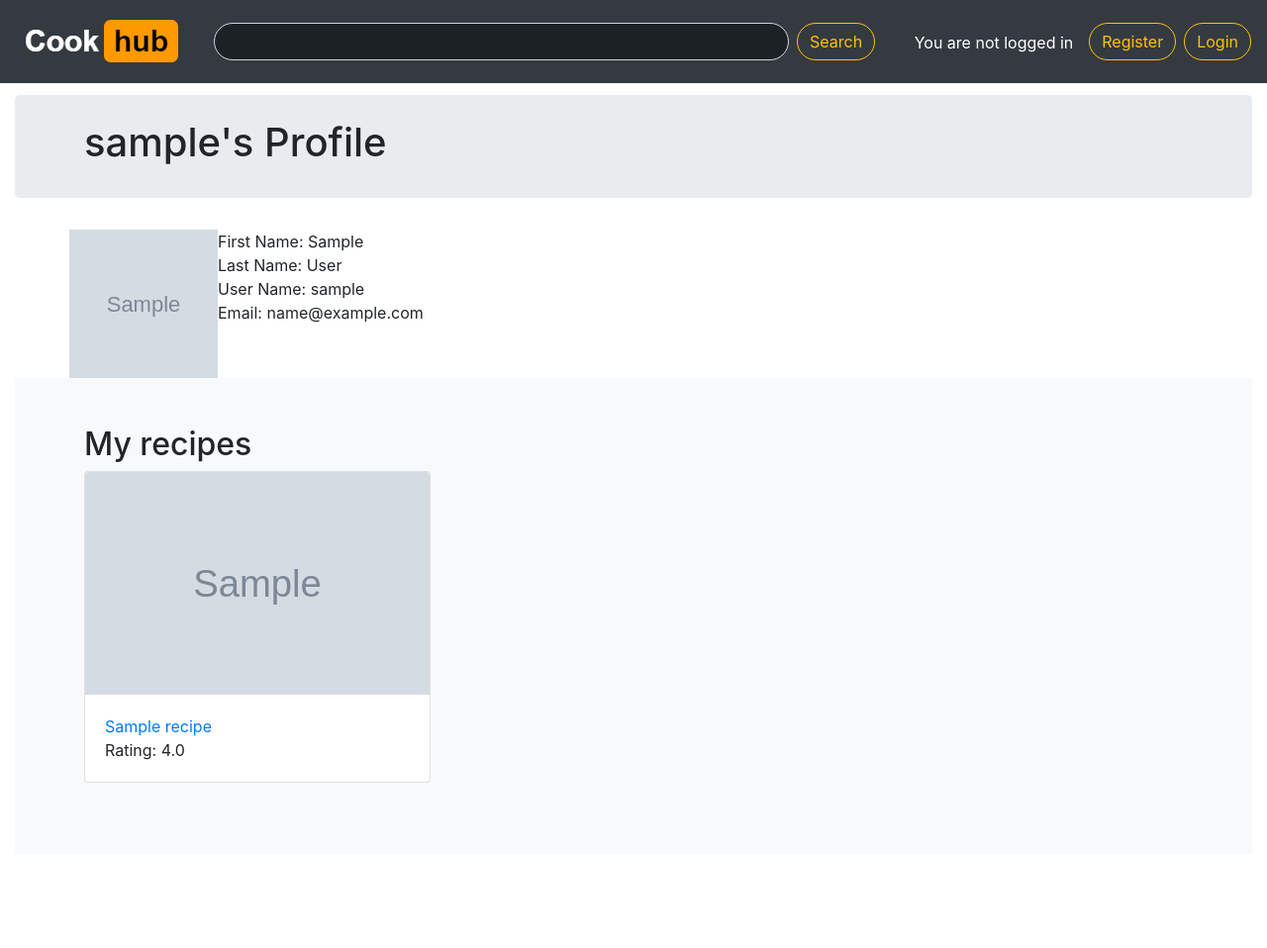
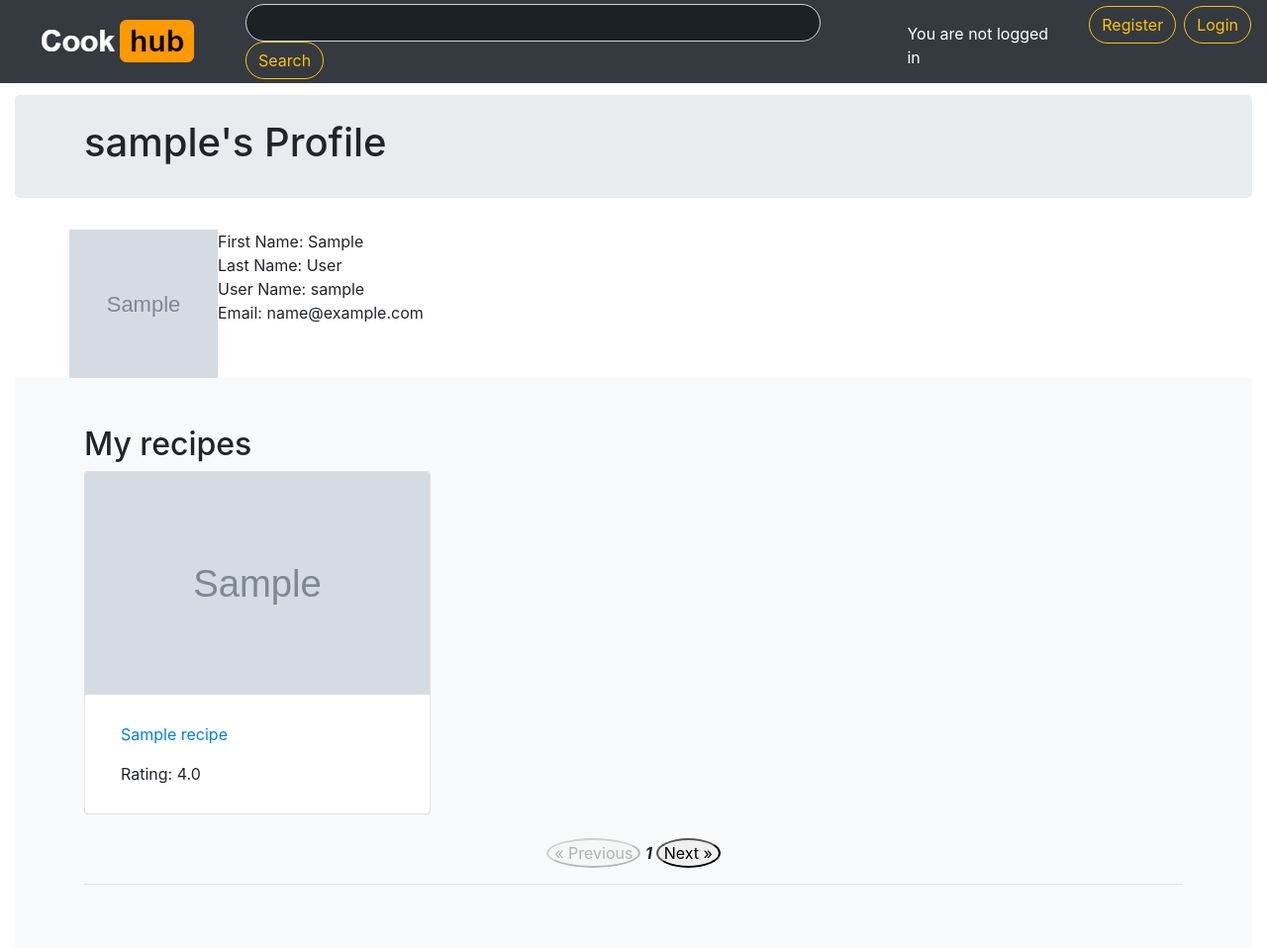
Before and after one commit to Konrad9/cookhub, a Django app: a page that uses cookhub/templates/cookhub/profile.html in a window 1280 px wide. Shown: the whole page at 99% size. Before the commit the page ends 791 px from the top, so only its background shows below. Run offline with Django 3.2, Linux system fonts and the light colour scheme; tables that the repository leaves empty hold one stand-in row (values such as "Sample post"); grey boxes marked "Sample" are stand-in pictures; some libraries are stand-ins or nearby versions.

Commit message:
pagintion mechanism created, not yet implemented to the pages

```diff
--- a/cookhub/cookhub/forms.py
+++ b/cookhub/cookhub/forms.py
@@ -65,7 +65,7 @@ class CommentForm(forms.ModelForm):
         exclude = ('user', 'recipe',)
 
 class RatingForm(forms.ModelForm):
-    rating = forms.IntegerField()
+    rating = forms.IntegerField(min_value=1, max_value=5)
 
     class Meta:
         model = Rating
--- a/cookhub/cookhub/urls.py
+++ b/cookhub/cookhub/urls.py
@@ -1,22 +1,25 @@
 from django.urls import path
 from cookhub import views
-from cookhub.views import Homepage, EditProfileView, ProfileView, RecipeView, EditRecipeView, SaveRecipeView
+from cookhub.views import Homepage, EditProfileView, ProfileView, RecipeView, EditRecipeView, DeleteRecipeView, SavedRecipesView, PaginationView
 
 app_name = 'cookhub'
 
 urlpatterns = [
     path('', Homepage.as_view(), name='homepage'),
+    path("test/", views.test, name="test"),
     path('register/', views.register, name='register'),
     path('login/', views.user_login, name='login'),
     path('logout/', views.user_logout, name='logout'),
     path('profile/<username>/', ProfileView.as_view(), name='profile'),
     path('profile/<username>/edit/', EditProfileView.as_view(), name='edit_profile'),
     path('profile/<username>/edit/change_password/', views.change_password, name='change_password'),
+    path("getRecipesPagination/", PaginationView.as_view(), name="recipe_pagination"),
     path('recipe/<recipe_id>/', RecipeView.as_view(),  name='recipe'),
-    path("save_recipe/", SaveRecipeView.as_view(), name="save_recipe"),
+    path("save_recipe/", SavedRecipesView.as_view(), name="save_recipe"),
     path('add_recipe/', views.create_recipe, name='create_recipe'),
     path('add_recipe/<recipe_id>/', views.add_recipe, name='add_recipe'),
     path('add_recipe/<recipe_id>/<ingredient_id>/', views.del_ingredient, name = 'del_ingredient'),
     path('recipe/<recipe_id>/edit/', EditRecipeView.as_view(), name='edit_recipe'),
     path('recipe/<recipe_id>/edit/<ingredient_id>/', views.del_editingredient, name='del_editingredient'),
+    path("recipe/<recipe_id>/delete/", DeleteRecipeView.as_view(), name="deleteRecipe"),
 ]
--- a/cookhub/cookhub/views.py
+++ b/cookhub/cookhub/views.py
@@ -12,6 +12,7 @@ from django.contrib.auth.models import User
 from cookhub.forms import UserForm, UserProfileForm, RecipeForm, RatingForm, CommentForm, IngredientForm, CategoryForm, IngredientArrayForm, ChangePasswordForm
 from cookhub.models import UserModel, Recipe, Rating, Comment, Ingredient, Category, IngredientArray
 from django.utils import timezone
+from django.core.paginator import Paginator
 
 
 class Homepage(View):
@@ -27,11 +28,9 @@ class Homepage(View):
             for recipe in context_dict['newestRecipes']:
                 if recipe in savedRecipes:
                     saved += [recipe.id]
-                    print(recipe)
             for recipe in context_dict['popularRecipes']:
                 if recipe in savedRecipes:
                     saved += [recipe.id]
-                    print(recipe)
         context_dict["saved"] = saved
         response = render(request, 'cookhub/homepage.html', context=context_dict)
         return response
@@ -237,11 +236,17 @@ class ProfileView(View):
 
         context_dict = {'user_profile': user_profile,
                         'selected_user': user, }
-        recipe_list = Recipe.objects.filter(user=user).order_by('-creationDate')[:5]
-        context_dict['MyRecipes'] = recipe_list
-        savedRecipeList = user_profile.saved_recipes.all()[:5]
-        context_dict["SavedRecipes"] = savedRecipeList
+
+        recipe_list = Recipe.objects.filter(user=user).order_by('-creationDate')
+        context_dict['MyRecipes'] = recipe_list[:3]
+        context_dict["MyRecipePages"] = len(recipe_list)//3+1
+
+        savedRecipeList = user_profile.saved_recipes.all()
+        context_dict["SavedRecipes"] = savedRecipeList[:3]
+        context_dict["SavedRecipePages"] = len(savedRecipeList)//3+1
+
         return render(request, 'cookhub/profile.html', context_dict)
+
 
     @method_decorator(login_required)
     def post(self, request, username):
@@ -265,6 +270,7 @@ class ProfileView(View):
                         'selected_user': user,
                         'form': form}
         return render(request, 'cookhub/profile.html', context_dict)
+
 
 
 @login_required
@@ -299,6 +305,7 @@ class RecipeView(View):
             comments = Comment.objects.filter(recipe=recipe)
             ratings = Rating.objects.filter(recipe=recipe)
             creator = recipe.user
+            user_profile = UserModel.objects.get(user=creator)
             rating_form = RatingForm()
             comment_form = CommentForm()
 
@@ -311,6 +318,7 @@ class RecipeView(View):
         context_dict['comments'] = comments
         context_dict['ratings'] = ratings
         context_dict['creator'] = creator
+        context_dict["profile_picture"] = user_profile.picture
         context_dict['recipe'] = recipe
         context_dict['rating_form'] = rating_form
         context_dict['comment_form'] = comment_form
@@ -323,7 +331,7 @@ class RecipeView(View):
             return redirect(reverse('cookhub:homepage'))
         if request.user!=context_dict['creator']:
             context_dict['recipe'].views+=1
-            context_dict['rpresent'] = not context_dict['ratings'].filter(user=request.user)
+            context_dict['rpresent'] = (request.user.is_authenticated and not context_dict['ratings'].filter(user=request.user))
         Recipe.objects.filter(id=recipe_id).update(views=context_dict['recipe'].views)
         return render(request, 'cookhub/recipe.html', context=context_dict)
 
@@ -417,7 +425,6 @@ class EditRecipeView(View):
                 recipe_form.save_m2m()
                 return redirect(reverse('cookhub:recipe', kwargs={'recipe_id':recipe_id}))
 
-
         if 'addCategory' in request.POST:
             category_form = CategoryForm(request.POST)
             if category_form.is_valid():
@@ -425,11 +432,14 @@ class EditRecipeView(View):
             return redirect(reverse('cookhub:edit_recipe', kwargs={'recipe_id':recipe_id}))
         return render(request, 'cookhub/edit_recipe.html', context=context_dict)
 
+
+
 @login_required
 def create_recipe(request):
     recipe = Recipe(user=request.user)
     recipe.save()
     return redirect(reverse('cookhub:add_recipe', kwargs={'recipe_id':recipe.id}))
+
 
 @login_required
 def add_recipe(request, recipe_id):
@@ -462,8 +472,18 @@ def add_recipe(request, recipe_id):
                 ingredient.save()
             return redirect(reverse('cookhub:add_recipe', kwargs={'recipe_id':recipe_id}))
 
+    return render(request, 'cookhub/add_recipe.html', context={'recipe_form':recipe_form, 'category_form':category_form, 'recipe':recipe, 'ingredient_form':ingredient_form, 'ingredients':Ingredient.objects.filter(recipe=recipe)})
 
-    return render(request, 'cookhub/add_recipe.html', context={'recipe_form':recipe_form, 'category_form':category_form, 'recipe':recipe, 'ingredient_form':ingredient_form, 'ingredients':Ingredient.objects.filter(recipe=recipe)})
+
+class DeleteRecipeView(View):
+    @method_decorator(login_required)
+    def get(self, request, recipe_id):
+        try:
+            Recipe.objects.get(id=int(recipe_id)).delete()
+            return redirect(reverse('cookhub:profile', kwargs={'username':request.user.username}))
+        except Recipe.DoesNotExist:
+            return HttpResponse("An error occurred and the recipe could not be found. <a href='/profile/"+request.user.username+"/'>Return to your profile page.</a>")
+
 
 @login_required
 def del_ingredient(request, recipe_id, ingredient_id):
@@ -481,8 +501,11 @@ def del_editingredient(request, recipe_id, ingredient_id):
         return redirect(reverse('cookhub:edit_recipe', kwargs={'recipe_id':recipe_id}))
     return render(request, 'cookhub/del_editingredient.html', context={'recipe_id':recipe_id, 'ingredient':Ingredient.objects.get(id=ingredient_id)})
 
-class SaveRecipeView(View):
+
+
+class SavedRecipesView(View):
     @method_decorator(login_required)
+    # saves a recipe
     def get(self, request):
         recipeID = request.GET["recipeID"]
         try:
@@ -498,6 +521,7 @@ class SaveRecipeView(View):
         return HttpResponse()
 
     @method_decorator(login_required)
+    # removes a saved recipe
     def post(self, request):
         recipeID = request.POST["recipeID"]
         try:
@@ -511,3 +535,86 @@ class SaveRecipeView(View):
         userProfile.saved_recipes.remove(recipe)
         userProfile.save()
         return HttpResponse("correct")
+
+
+class PaginationView(View):
+    def get(self, request):
+        RecipesPerPage = int(request.GET["RecipesPerPage"])
+        author = request.GET["author"]
+        which = request.GET["which"]
+        page = int(request.GET["page"])
+        single = int(request.GET["single"])
+        # deal with the author
+        if author!="#":
+            # TODO: for testing purposes seperate, put in one try block later
+            try:
+                user = User.objects.get(username=author)
+            except User.DoesNotExist:
+                return HttpResponse("error: User does not exist")
+            except ValueError:
+                return HttpResponse("error: value error")
+            try:
+                recipes = Recipe.objects.filter(user=user)
+            except Recipe.DoesNotExist:
+                return HttpResponse("error: Recipe does not exist")
+            except ValueError:
+                return HttpResponse("error: value error")
+        else:
+            recipes = Recipe.objects.all()
+
+        # deal with the which
+        if which=="newest":
+            recipes = recipes.order_by("-creationDate")
+        elif which=="popular":
+            recipes = recipes.order_by("-views")
+        elif which=="my":
+            pass # we already specified the author
+        elif which=="saved":
+            user_profile = UserModel.objects.get(user=user)
+            recipes = user_profile.saved_recipes.all()
+        else:
+            return HttpResponse("error: Wrong 'which' parameter")
+
+        # deal with the RecipesPerPage and pages
+        n = len(recipes)-1 # end index of the number of queryset
+        if n<(page-1)*RecipesPerPage:
+            return HttpResponse("error: not this many recipes exist for "+str(page) +" pages and "+str(RecipesPerPage)+" recipes per page")
+        if n+1>page*RecipesPerPage:
+            recipes = recipes[(page-1)*RecipesPerPage:page*RecipesPerPage]
+        else:
+            recipes = recipes[(page-1)*RecipesPerPage:n+1]
+
+        if single==0:
+            pass
+        elif single<0:
+            return HttpResponse("error: single bellow 0")
+        elif single>RecipesPerPage:
+            return HttpResponse("error: single larger than RecipesPerPage")
+        else:
+            recipes = recipes[single]
+
+        # pack the recipes into the format for the webpage
+        responseString = ""
+
+        if n==0 or single!=0:
+            responseString += str(recipes.photo) + ";;"
+            responseString += str(recipes.id) + ";;"
+            responseString += recipes.title + ";;"
+            responseString += str(recipes.averageRating)
+            responseString += "||RCP||"
+        elif n>0:
+            for recipe in recipes:
+                responseString += str(recipe.photo) + ";;"
+                responseString += str(recipe.id) + ";;"
+                responseString += recipe.title + ";;"
+                responseString += str(recipe.averageRating)
+                responseString += "||RCP||"
+        else:
+            return HttpResponse("error: no recipes returned")
+
+        responseString = responseString[:-7] # remove last ||RCP|| delimiter
+        return HttpResponse(responseString)
+
+def test(request):
+    #recipe = Recipe.objects.get(id=1)
+    return render(request, "cookhub/test.html", {"debuggingInformation":""})
--- /dev/null
+++ b/cookhub/static/js/paginationHandler.js
@@ -0,0 +1,43 @@
+function RecipeGetter(RecipesPerPage, author, which, page, single, element, url) {
+    $.get(url, {"RecipesPerPage":RecipesPerPage, "author":author, "which":which, "page":page, "single":single},
+          function(data) {
+              if (data.startsWith("error")) {
+                      alert(data);
+              }
+              else {
+                  // firstly extract the information from the response
+                  var recipes = data.split("||RCP||");           // each recipe is an array entry
+                  var recipesArray = new Array(recipes.length);  // create the array of recipe objects
+                  for (i=0; i<recipes.length; i++) {         // loop through each recipe
+                         var recipe = recipes[i].split(";;");       // split each recipe into the pieces of information
+                         var recipeInformation = new Object();      // create the dictionary for this recipe
+                         // extract the pieces of information
+                         var photoSource = "/media/"+recipe[0];
+                         var id = recipe[1];
+                         var title = recipe[2];
+                         var averageRating = recipe[3];
+                         // and add them to the dictionary
+                         recipeInformation.photoSource = photoSource;
+                         recipeInformation.id = id;
+                         recipeInformation.title = title;
+                         recipeInformation.averageRating = averageRating;
+                         recipesArray[i] = recipeInformation;       // add the dictionary to the array of recipe dictionaries
+                 }
+                 displayRecipes(element, recipesArray);
+             }
+    });
+}
+
+// now to the representation
+function displayRecipes(element, recipesArray) {
+    var part1 = "<div class='col-md-4'><div class='card mb-4 box-shadow'><img class='card-img-top' alt='Thumbnail [100%x225]' style='height: 225px; width: 100%; display: block;'src='";
+    var part2 = "' data-holder-rendered='true'><div class='card-body'><a class='card-text' href='/recipe/";
+    var part3 = "'>";
+    var part4 = "</a><div class='d-flex justify-content-between align-items-center'><a>Rating: ";
+    var part5 = "</a></div></div></div></div>";
+    var recipeHTMLpiece = "";
+    for (i=0; i<recipesArray.length; i++) {
+        recipeHTMLpiece += part1 + recipesArray[i].photoSource + part2 + recipesArray[i].id + part3 + recipesArray[i].title + part4 + recipesArray[i].averageRating + part5;
+    }
+    $(element).html(recipeHTMLpiece);
+}
--- a/cookhub/templates/cookhub/edit_recipe.html
+++ b/cookhub/templates/cookhub/edit_recipe.html
@@ -41,7 +41,7 @@
 						{{ ingredient.unit }} of
 					{% endif %}
 					{{ ingredient.name }}
-					<input type='submit' value="Delete" type='deleteIngredient'/>
+					<input type='submit' value="Delete" type="deleteIngredient"/>
 				</form>
 			{% endfor %}
 			{% endif %}
@@ -52,7 +52,7 @@
 					{{ field.help_text }}
 					{{ field }} <br />
 				{% endfor %}
-				<input type='submit' value='Add ingredient' name='addIngredient'/>
+				<input type="submit" value="Add ingredient" name="addIngredient"/>
 			</form>
 
 
--- a/cookhub/templates/cookhub/profile.html
+++ b/cookhub/templates/cookhub/profile.html
@@ -30,11 +30,18 @@ Profile of {{ selected_user.username }}
         </div>
     </div>
 </div>
+
+
 <div class="album py-5 bg-light">
     <div class="container">
-    <h2> My recipes  <br /></h2>
-        <div class="row">
 
+    <table>
+    <tbody>
+    <tr>
+        <h2> My recipes </h2>
+    </tr>
+    <tr>
+        <div class="row" id="my">
             {% if MyRecipes %}
                 {% for recipe in MyRecipes %}
                     <div class="col-md-4">
@@ -52,10 +59,22 @@ Profile of {{ selected_user.username }}
                 {% endfor %}
             {% endif %}
         </div>
+    </tr>
+    <tr>
+            <div align="center" >
+            <button class="previous round" id="my" disabled="true" >&laquo; Previous</button>
+            <strong><em id="MyRecipePage" >   1    </em></strong>
+            <button class="next round" id="my" >Next &raquo;</button>
+            </div>
+    </tr>
+        </div>
+    <hr />
         {% if user.is_authenticated %}
-        <h2> Saved recipes <br /></h2>
-        <div class="row">
-
+    <tr>
+        <h2> Saved recipes </h2>
+    </tr>
+    <tr>
+        <div class="row" id="saved">
             {% if SavedRecipes %}
                 {% for recipe in SavedRecipes %}
                     <div class="col-md-4" id="{{ recipe.id }}">
@@ -69,38 +88,91 @@ Profile of {{ selected_user.username }}
                                 </div>
                                 <div class="btn-group">
                                     <button type="button"
-                                            id="removeRecipeButton"
-                                            class="btn btn-sm btn-outline-secondary"
+                                            class="btn btn-sm btn-outline-secondary removeRecipeButton"
                                             data-recipeid="{{ recipe.id }}" >
                                         Remove
                                     </button>
                                 </div>
-
                             </div>
                         </div>
                     </div>
                 {% endfor %}
+    </tr>
+    <tr>
             {% endif %}
+            <div align="center" >
+            <button class="previous round" id="saved" disabled="true" >&laquo; Previous</button>
+            <strong><em id="SavedRecipePage" >   1    </em></strong>
+            <button class="next round" id="saved" >Next &raquo;</button>
+            </div>
+    </tr>
         </div>
         {% endif %}
+    </tbody>
+    </table>
     </div>
 </div>
-<script type="text/javascript" >
+
+<script src="{% static 'js/paginationHandler.js' %}"></script>
+<script>
     $(document).ready(function () {
 
-        $(".btn").click(function() {
+        // disable next if there is only one page
+        if ({{ MyRecipePages }}==1 ) {
+            //$("button.next#my").attr("disabled", "true");
+        }
+
+        if ({{ SavedRecipePages }}==1 ) {
+            $("button.next#saved").attr("disabled", "true");
+        }
+
+        // retrieve further pages
+        $("button.next#my").click(function () {
+            var currentPageNumber = parseInt($("em#MyRecipePage").html().replace(/ /g,''), 10);
+            $.get("{% url 'cookhub:recipe_pagination' %}",
+                    {"direction":"next", "currentPageNumber":currentPageNumber, "mode":"My"},
+                    function(data) {
+                        $("div.row#my").html(data);
+                    });
+
+            $("button.previous#my").attr("disabled", "false");
+        });
+
+        // remove the recipe from saved
+        $("button.removeRecipeButton").click(function() {
+            alert("hey");
             var recipeID = $(this).attr("data-recipeid");
-            //$(this).hide();
             $.post("{% url 'cookhub:save_recipe' %}",
                     {"recipeID": recipeID, "csrfmiddlewaretoken": "{{ csrf_token }}"},
                     function(data) {
                         if (data=="correct") {
                             $("div#"+recipeID).remove();
                         }
-                    })
+                    });
         });
 
 
     });
     </script>
+<style>
+    a {
+         text-decoration: none;
+         display: inline-block;
+         padding: 8px 16px;
+    }
+
+    a.previous:hover {
+          background-color: #ddd;
+          color: black;
+    }
+
+    .previous .next {
+          background-color: #f1f1f1;
+          color: black;
+    }
+
+    .round {
+          border-radius: 50%;
+    }
+</style>
 {% endblock %}
```
Also changed, not shown: cookhub/templates/cookhub/recipe.html (+19 -1 lines), cookhub/templates/cookhub/test.html (added, +91 -0 lines).
